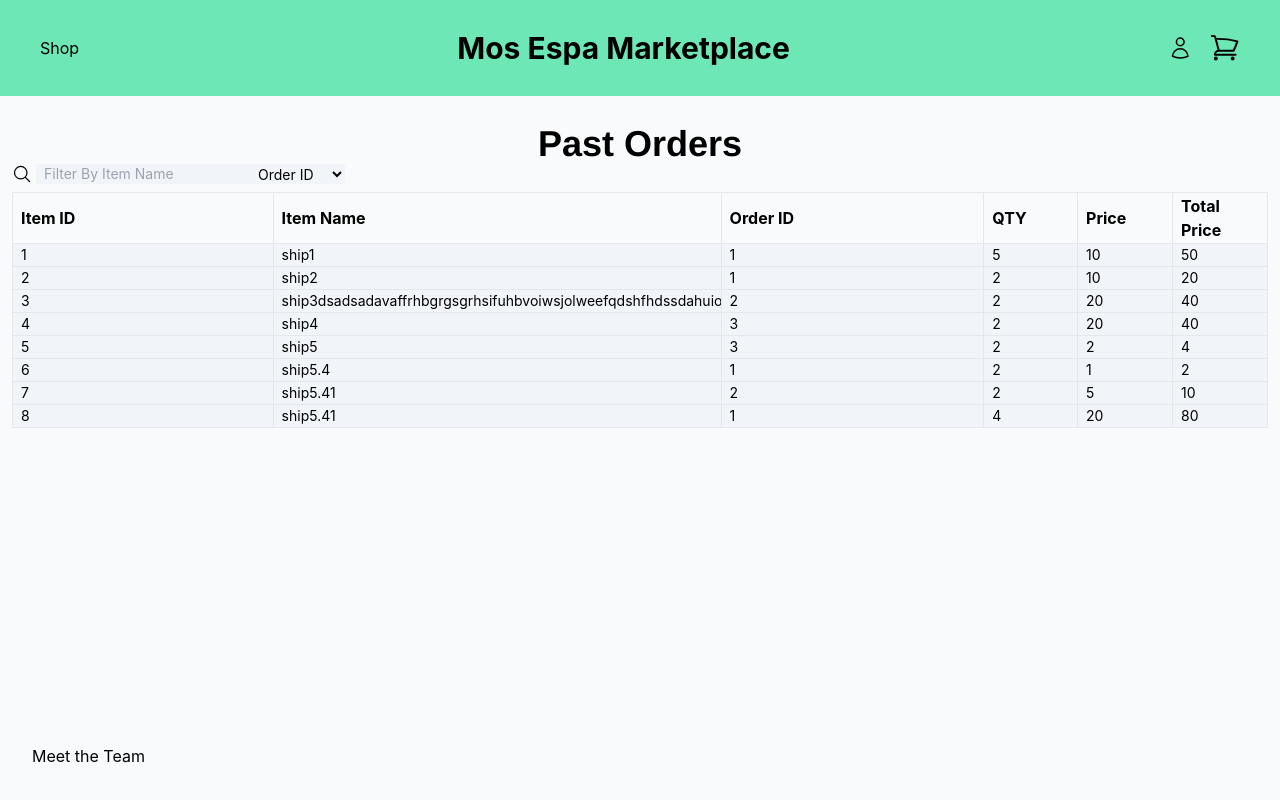
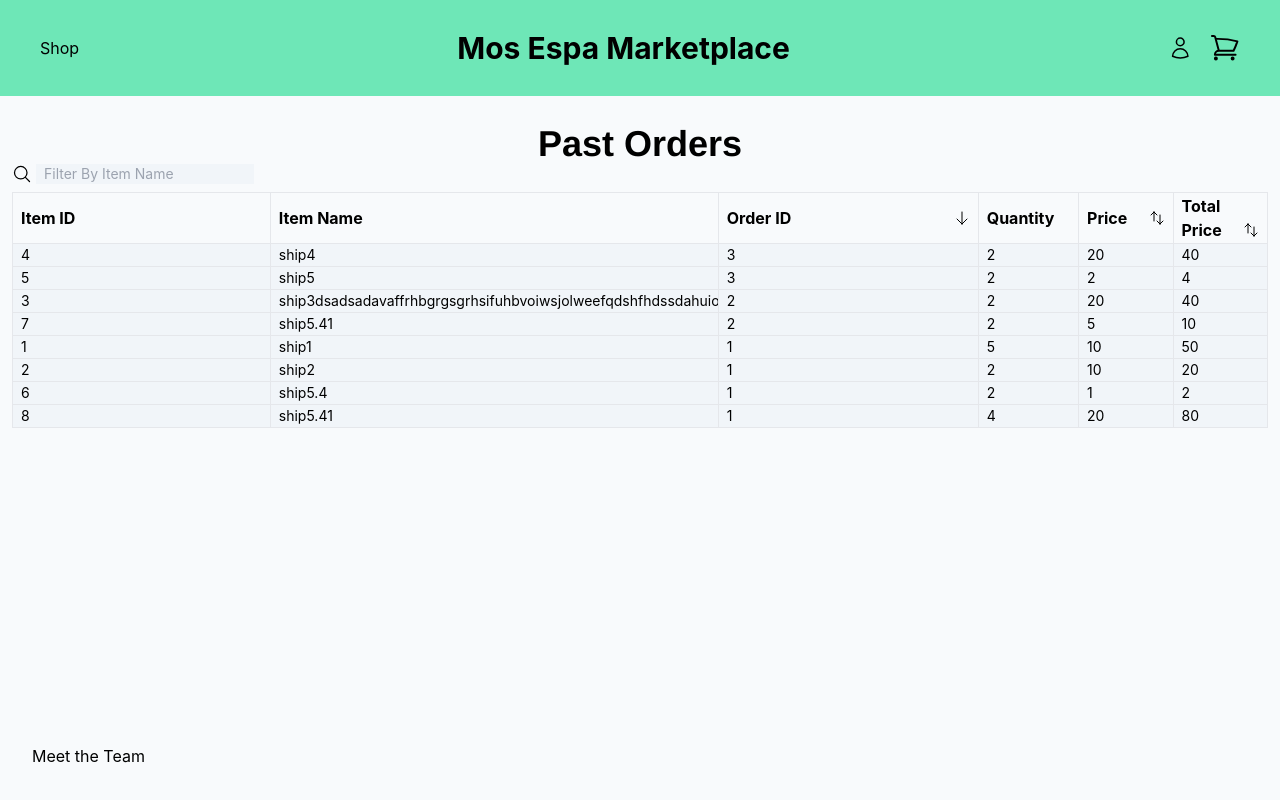
Before and after one commit to rysllvn/starmax-fe, a React (Create React App) app: page /purchase_history in a window 1280 px wide. Built offline with nearby package versions, Linux system fonts and the light colour scheme.

Commit message:
Icons, TotalPrice  sorting, probs other stuff
Added icons that correspond to the sorted column. Icons also depict whether content is sorted in ascended or descended order.

```diff
--- a/src/pages/PurchaseHistoryPage.tsx
+++ b/src/pages/PurchaseHistoryPage.tsx
@@ -1,4 +1,4 @@
-import { MagnifyingGlassIcon, ArrowDownIcon, ArrowUpIcon } from '@heroicons/react/24/outline';
+import { MagnifyingGlassIcon, ArrowDownIcon, ArrowUpIcon, ArrowsUpDownIcon } from '@heroicons/react/24/outline';
 import { useEffect, useState } from "react";
 import { DisplayTableRow } from '../components/DisplayTableRow';
 import { cartItemType } from "../utilities/types";
@@ -67,56 +67,90 @@ const fakeList = [
 export default function PurchaseHistoryPage(){
     //Hooks
     const [filteredPurchaseHistory, setFilteredPurchaseHistory] = useState<cartItemType[]>([]);
-    const [orderFilter, setOrderFilter] = useState<string>("");
-    const [priceFilter, setPriceFilter] = useState<string>("");
+    const [orderDirection, setOrderDirection] = useState<'asc' | 'dsc' | null>(null);
+    const [priceDirection, setPriceDirection] = useState<'asc' | 'dsc' | null>(null);
+    const [totalPriceDirection, setTotalPriceDirection] = useState<'asc' | 'dsc' | null>(null);
     const [filter, setFilter] = useState<string>("");
     const [totalPurchaseHistory, setTotalPurchaseHistory] = useState<cartItemType[]>([]); //NEVER CALL THIS SET AGAIN
-
 
     useEffect(() => {
         setFilteredPurchaseHistory(fakeList); //Will eventually replace this with a list loaded from the database
         setTotalPurchaseHistory(fakeList);
-    }, []);
+        sortOrder(); //hard coding sort HeadOrderId so order is automatically sorted
+    }, [totalPurchaseHistory]);
 
     //Handler
     function filterName(e: React.ChangeEvent<HTMLInputElement>){
+        setPriceDirection(null);
+        setOrderDirection(null);
         setFilter(e.target.value);
         setFilteredPurchaseHistory(totalPurchaseHistory.filter(word => word.name.includes(e.target.value)));
     }
 
     //Handler
-    function sortPrice(e: React.MouseEvent){
-        //List is not filtered
+    //Sorts Purchase History table based on item price
+    function sortPrice(){
+        setTotalPriceDirection(null);
+        setOrderDirection(null);
         if(filter === ""){
             const totalPurchaseHistoryCopy = [...totalPurchaseHistory];
-            if(priceFilter === "" || priceFilter === "desc" ){
-                setPriceFilter("asc");
+            if(priceDirection === null || priceDirection === "dsc" ){
+                setPriceDirection("asc");
                 totalPurchaseHistoryCopy.sort((a,b) => a.purchasePrice - b.purchasePrice);
             } else {
-                setPriceFilter("desc");
+                setPriceDirection("dsc");
                 totalPurchaseHistoryCopy.sort((a,b) => b.purchasePrice - a.purchasePrice);
             }
             setFilteredPurchaseHistory(totalPurchaseHistoryCopy);
         } else {
-            const filteredPurchaseHistoryCopy = [... filteredPurchaseHistory]
-            if(priceFilter === "" || priceFilter === "desc" ){
-                setPriceFilter("asc");
+            const filteredPurchaseHistoryCopy = [...filteredPurchaseHistory]
+            if(priceDirection === null || priceDirection === "dsc" ){
+                setPriceDirection("asc");
                 filteredPurchaseHistoryCopy.sort((a,b) => a.purchasePrice - b.purchasePrice);
             } else {
-                setPriceFilter("desc");
+                setPriceDirection("dsc");
                 filteredPurchaseHistoryCopy.sort((a,b) => b.purchasePrice - a.purchasePrice);
             }
             setFilteredPurchaseHistory(filteredPurchaseHistoryCopy);
         }
-
     }
 
-    //Probs a way to use one method for both sort features
-    function sortOrder(e: React.MouseEvent){
+      //Handler
+    //Sorts Purchase History table based on Total Price
+    function sortTotalPrice(){
+        setOrderDirection(null);
+        setPriceDirection(null);
         if(filter === ""){
             const totalPurchaseHistoryCopy = [...totalPurchaseHistory];
-            if(orderFilter === "" || orderFilter === "desc" ){
-                setOrderFilter("asc");
+            if(totalPriceDirection === null || totalPriceDirection === "dsc" ){
+                setTotalPriceDirection("asc");
+                totalPurchaseHistoryCopy.sort((a,b) => (a.purchasePrice*a.amount) - (b.purchasePrice*b.amount));
+            } else {
+                setTotalPriceDirection("dsc");
+                totalPurchaseHistoryCopy.sort((a,b) => (b.purchasePrice*b.amount) - (a.purchasePrice*a.amount));
+            }
+            setFilteredPurchaseHistory(totalPurchaseHistoryCopy);
+        } else {
+            const filteredPurchaseHistoryCopy = [...filteredPurchaseHistory]
+            if(totalPriceDirection === null || totalPriceDirection === "dsc" ){
+                setTotalPriceDirection("asc");
+                filteredPurchaseHistoryCopy.sort((a,b) => (a.purchasePrice*a.amount) - (b.purchasePrice*b.amount));
+            } else {
+                setTotalPriceDirection("dsc");
+                filteredPurchaseHistoryCopy.sort((a,b) => (b.purchasePrice*b.amount) - (a.purchasePrice*a.amount));
+            }
+            setFilteredPurchaseHistory(filteredPurchaseHistoryCopy);
+        }
+    }
+
+    //Sorts Purchase History table based on orderId
+    function sortOrder(){
+        setPriceDirection(null);
+        setTotalPriceDirection(null);
+        if(filter === ""){
+            const totalPurchaseHistoryCopy = [...totalPurchaseHistory];
+            if(orderDirection === null || orderDirection === "dsc" ){
+                setOrderDirection("asc");
                 totalPurchaseHistoryCopy.sort((a,b) => {
                     const orderA = a.orderId.toUpperCase();
                     const orderB = b.orderId.toUpperCase();
@@ -125,7 +159,7 @@ export default function PurchaseHistoryPage(){
                     else { return 0}
                 });
             } else {
-                setOrderFilter("desc");
+                setOrderDirection("dsc");
                 totalPurchaseHistoryCopy.sort((a,b) => {
                     const orderA = a.orderId.toUpperCase();
                     const orderB = b.orderId.toUpperCase();
@@ -136,9 +170,9 @@ export default function PurchaseHistoryPage(){
             }
             setFilteredPurchaseHistory(totalPurchaseHistoryCopy);
         } else {
-            const filteredPurchaseHistoryCopy = [... filteredPurchaseHistory]
-            if(orderFilter === "" || orderFilter === "desc" ){
-                setOrderFilter("asc");
+            const filteredPurchaseHistoryCopy = [...filteredPurchaseHistory]
+            if(orderDirection === null || orderDirection === "dsc" ){
+                setOrderDirection("asc");
                 filteredPurchaseHistoryCopy.sort((a,b) => {
                     const orderA = a.orderId.toUpperCase();
                     const orderB = b.orderId.toUpperCase();
@@ -147,7 +181,7 @@ export default function PurchaseHistoryPage(){
                     else { return 0}
                 });
             } else {
-                setOrderFilter("desc");
+                setOrderDirection("dsc");
                 filteredPurchaseHistoryCopy.sort((a,b) => {
                     const orderA = a.orderId.toUpperCase();
                     const orderB = b.orderId.toUpperCase();
@@ -159,7 +193,6 @@ export default function PurchaseHistoryPage(){
             setFilteredPurchaseHistory(filteredPurchaseHistoryCopy);
         }
     }
-
 
     return(
         <>
@@ -176,12 +209,6 @@ export default function PurchaseHistoryPage(){
                         value={filter} onChange={(e) => filterName(e)}
                     />
                 </div>
-                <select className="rounded-sm bg-slate-100 text-sm">
-                    <option>Order ID</option>
-                    <option>Item ID</option>
-                    <option>Item Price</option>
-                    <option>Total Price</option>
-                </select>
             </div>
             <div className="flex flex-col items-center ml-3 mr-3 mt-2">
             <table className="min-w-full" id="filteredPurchaseHistory">
@@ -189,10 +216,37 @@ export default function PurchaseHistoryPage(){
                     <tr className="text-md cursor-pointer">
                         <th scope="col" className="px-2 w-1/4 border-r">Item ID</th>
                         <th scope="col" className="px-2 w-1/4 border-r">Item Name</th>
-                        <th scope="col" className="px-2 w-1/4 border-r" onClick={(e) => sortOrder(e)}>Order ID</th>
-                        <th scope="col" className="px-2 w-1/12 border-r">QTY</th>
-                        <th scope="col" className="px-2 w-1/12 border-r" onClick={(e) => sortPrice(e)} >Price</th>
-                        <th scope="col" className="px-2 w-1/12 border-r">Total Price</th>
+                        <th scope="col" className="px-2 w-1/4 border-r"
+                            onClick={() => sortOrder()}>Order ID
+                            {
+                               (orderDirection !== 'asc')
+                               ? (orderDirection !== 'dsc')
+                                   ? <ArrowsUpDownIcon className='w-4 h-4 translate-y-1 float-right'/>
+                                   : <ArrowDownIcon className='w-4 h-4 translate-y-1 float-right'/>
+                               : <ArrowUpIcon className='w-4 h-4 translate-y-1 float-right'/>
+                            }
+                        </th>
+                        <th scope="col" className="px-2 w-1/12 border-r">Quantity</th>
+                        <th scope="col" className="px-2 w-1/12 border-r"
+                            onClick={() => sortPrice()} >Price
+                            {
+                               (priceDirection !== 'asc')
+                               ? (priceDirection !== 'dsc')
+                                   ? <ArrowsUpDownIcon className='w-4 h-4 translate-y-1 float-right'/>
+                                   : <ArrowDownIcon className='w-4 h-4 translate-y-1 float-right'/>
+                               : <ArrowUpIcon className='w-4 h-4 translate-y-1 float-right'/>
+                            }
+                        </th>
+                        <th scope="col" className="px-2 w-1/12 border-r"
+                            onClick={() => sortTotalPrice()} >Total Price
+                            {
+                                (totalPriceDirection !== 'asc')
+                                ? (totalPriceDirection !== 'dsc')
+                                    ? <ArrowsUpDownIcon className='w-4 h-4 translate-y-1 float-right'/>
+                                    : <ArrowDownIcon className='w-4 h-4 translate-y-1 float-right'/>
+                                : <ArrowUpIcon className='w-4 h-4 translate-y-1 float-right'/>
+                            }
+                        </th>
                     </tr>
                 </thead>
                 <tbody>
```
